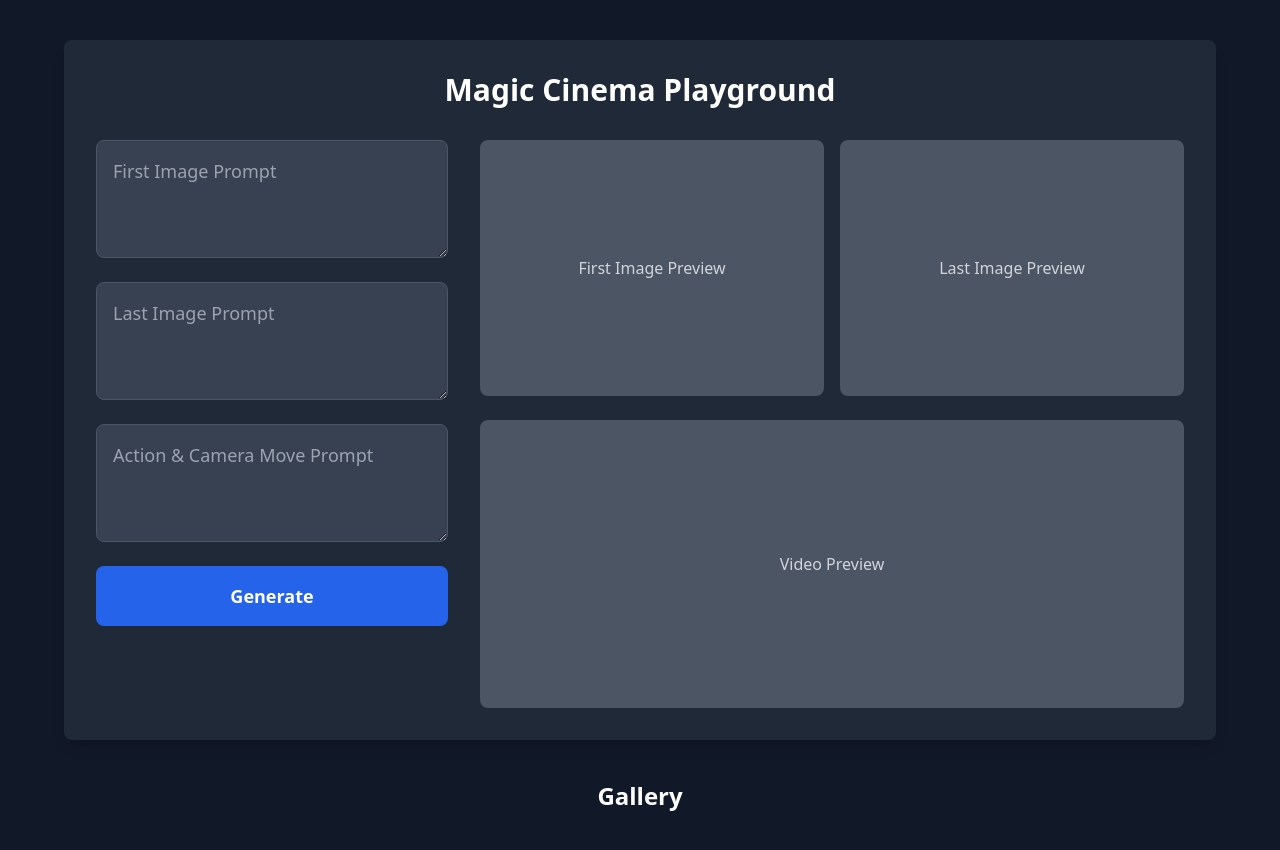
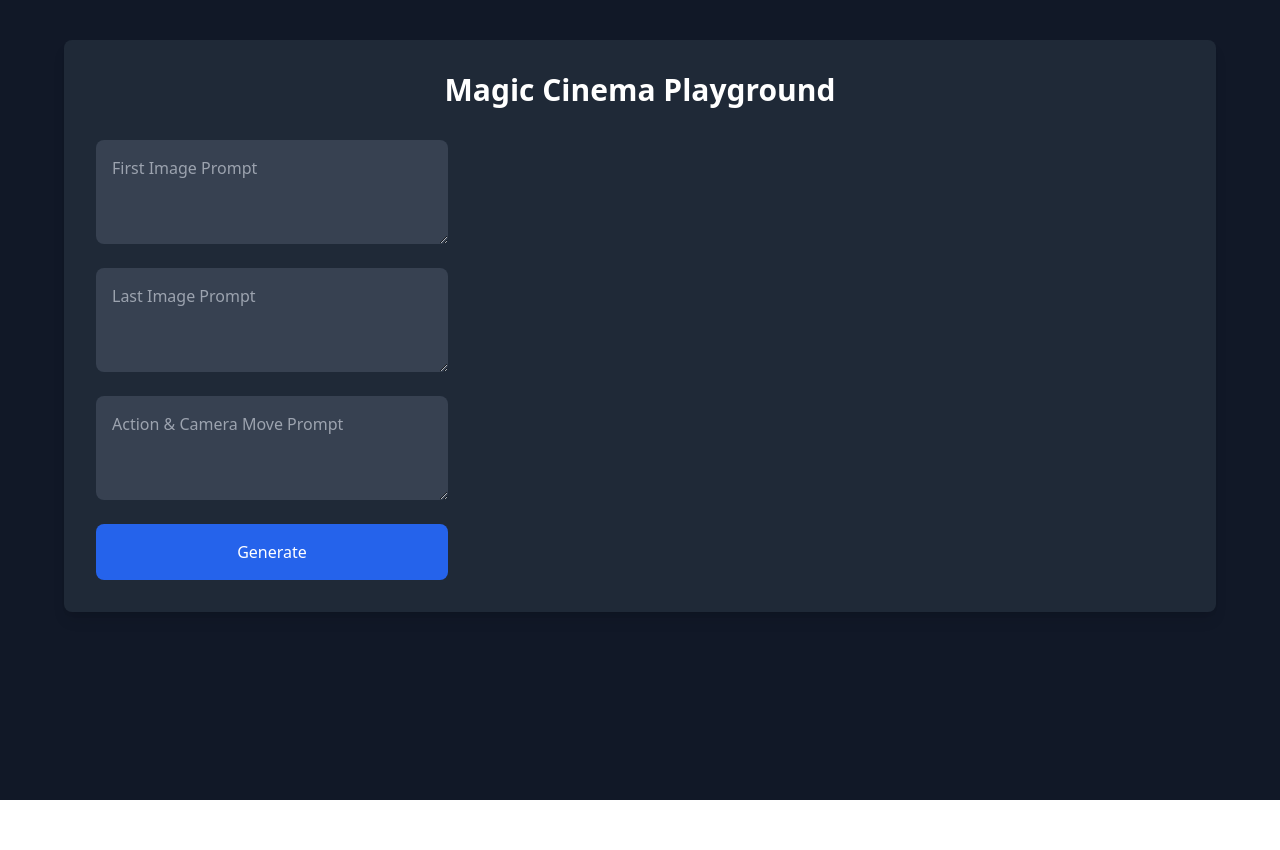
Before and after one commit to eyekayem/luma-web, a Next.js app: page / in a window 1280 px wide. Shown: the top 850 px of the page. After the commit the page ends 800 px from the top, so only its background shows below. Built offline with nearby package versions, Linux system fonts and the light colour scheme.

Commit message:
Update index.js

```diff
--- a/pages/index.js
+++ b/pages/index.js
@@ -9,40 +9,43 @@ export default function Home() {
   const [jobIds, setJobIds] = useState(null);
   const [gallery, setGallery] = useState([]);
 
-  // ✅ Load gallery from localStorage on mount
+  // Load saved gallery from localStorage
   useEffect(() => {
-    const storedGallery = JSON.parse(localStorage.getItem("gallery")) || [];
-    setGallery(storedGallery);
+    const storedGallery = JSON.parse(localStorage.getItem("gallery"));
+    if (storedGallery) {
+      setGallery(storedGallery);
+    }
   }, []);
 
-  // ✅ Poll Luma API for media generation status
+  // Poll for Luma AI job completion
   useEffect(() => {
     if (!jobIds) return;
 
     let attempts = 0;
     const interval = setInterval(async () => {
       if (attempts >= 30) {
+        console.warn("⚠️ Max polling attempts reached.");
         clearInterval(interval);
         return;
       }
 
-      const response = await fetch(
-        `/api/status?firstImageJobId=${jobIds.firstImageJobId}&lastImageJobId=${jobIds.lastImageJobId}&videoJobId=${jobIds.videoJobId || ""}&videoPrompt=${jobIds.videoPrompt}`
-      );
+      const response = await fetch(`/api/status?firstImageJobId=${jobIds.firstImageJobId}&lastImageJobId=${jobIds.lastImageJobId}&videoJobId=${jobIds.videoJobId || ""}`);
       const data = await response.json();
 
-      if (data.status === "video_processing") {
+      if (data.status === "waiting_for_images") {
+        console.log("⏳ Still waiting for images...");
+      } else if (data.status === "video_processing") {
+        console.log("🎬 Images ready! Waiting for video...");
         setMedia({ firstImage: data.firstImage, lastImage: data.lastImage, video: null });
 
         if (!jobIds.videoJobId && data.videoJobId) {
-          setJobIds((prevJobIds) => ({ ...prevJobIds, videoJobId: data.videoJobId }));
+          setJobIds((prev) => ({ ...prev, videoJobId: data.videoJobId }));
         }
       } else if (data.status === "completed") {
-        setMedia({ ...media, video: data.video });
-        setJobIds(null);
-        clearInterval(interval);
+        console.log("✅ Video complete!");
+        setMedia({ firstImage: data.firstImage, lastImage: data.lastImage, video: data.video });
 
-        // ✅ Save to gallery
+        // Save new entry to gallery
         const newEntry = {
           firstImagePrompt,
           lastImagePrompt,
@@ -51,10 +54,13 @@ export default function Home() {
           lastImage: data.lastImage,
           video: data.video,
         };
+        const updatedGallery = [newEntry, ...gallery];
 
-        const updatedGallery = [newEntry, ...gallery];
+        // Save updated gallery to localStorage
         setGallery(updatedGallery);
         localStorage.setItem("gallery", JSON.stringify(updatedGallery));
+
+        clearInterval(interval);
       }
 
       attempts++;
@@ -63,7 +69,6 @@ export default function Home() {
     return () => clearInterval(interval);
   }, [jobIds]);
 
-  // ✅ Handle media generation
   const generateMedia = async (e) => {
     e.preventDefault();
     setLoading(true);
@@ -93,6 +98,7 @@ export default function Home() {
         lastImageJobId: data.lastImageJobId,
         videoPrompt: data.videoPrompt,
       });
+
     } catch (error) {
       console.error("API Error:", error);
       alert("Error generating media. Check console for details.");
@@ -103,87 +109,20 @@ export default function Home() {
 
   return (
     <div className="flex flex-col items-center min-h-screen bg-gray-900 text-white p-10">
-      {/* Main UI Container */}
       <div className="flex flex-col w-full max-w-6xl bg-gray-800 shadow-lg rounded-lg p-8 space-y-8">
         <h1 className="text-3xl font-bold text-center">Magic Cinema Playground</h1>
-
-        {/* Input & Preview Section */}
         <div className="flex flex-row space-x-8">
-          {/* 🔵 LEFT SIDE: Input Fields */}
           <div className="w-1/3 flex flex-col space-y-6">
-            <textarea
-              className="w-full p-4 rounded-lg bg-gray-700 text-white text-lg border border-gray-600 focus:border-blue-500 transition-all"
-              rows="3"
-              placeholder="First Image Prompt"
-              value={firstImagePrompt}
-              onChange={(e) => setFirstImagePrompt(e.target.value)}
-              required
-            />
-            <textarea
-              className="w-full p-4 rounded-lg bg-gray-700 text-white text-lg border border-gray-600 focus:border-blue-500 transition-all"
-              rows="3"
-              placeholder="Last Image Prompt"
-              value={lastImagePrompt}
-              onChange={(e) => setLastImagePrompt(e.target.value)}
-              required
-            />
-            <textarea
-              className="w-full p-4 rounded-lg bg-gray-700 text-white text-lg border border-gray-600 focus:border-blue-500 transition-all"
-              rows="3"
-              placeholder="Action & Camera Move Prompt"
-              value={videoPrompt}
-              onChange={(e) => setVideoPrompt(e.target.value)}
-              required
-            />
-            <button
-              type="submit"
-              onClick={generateMedia}
-              className="w-full p-4 bg-blue-600 rounded-lg text-lg font-semibold hover:bg-blue-700 disabled:bg-gray-600 transition-all"
-              disabled={loading}
-            >
-              {loading ? "Generating..." : "Generate"}
-            </button>
+            <textarea className="w-full p-4 rounded-lg bg-gray-700 text-white" rows="3" placeholder="First Image Prompt" value={firstImagePrompt} onChange={(e) => setFirstImagePrompt(e.target.value)} required />
+            <textarea className="w-full p-4 rounded-lg bg-gray-700 text-white" rows="3" placeholder="Last Image Prompt" value={lastImagePrompt} onChange={(e) => setLastImagePrompt(e.target.value)} required />
+            <textarea className="w-full p-4 rounded-lg bg-gray-700 text-white" rows="3" placeholder="Action & Camera Move Prompt" value={videoPrompt} onChange={(e) => setVideoPrompt(e.target.value)} required />
+            <button type="submit" onClick={generateMedia} className="w-full p-4 bg-blue-600 rounded-lg" disabled={loading}>{loading ? "Generating..." : "Generate"}</button>
           </div>
-
-          {/* 🔴 RIGHT SIDE: Image & Video Preview */}
           <div className="w-2/3 flex flex-col space-y-6">
-            {/* Image Previews */}
-            <div className="flex justify-center space-x-4">
-              <div className="w-1/2 h-64 bg-gray-600 rounded-lg flex items-center justify-center text-gray-300">
-                {media.firstImage ? <img src={media.firstImage} alt="First Image" className="w-full rounded-lg shadow-lg" /> : "First Image Preview"}
-              </div>
-              <div className="w-1/2 h-64 bg-gray-600 rounded-lg flex items-center justify-center text-gray-300">
-                {media.lastImage ? <img src={media.lastImage} alt="Last Image" className="w-full rounded-lg shadow-lg" /> : "Last Image Preview"}
-              </div>
-            </div>
-
-            {/* Video Preview */}
-            <div className="w-full h-72 bg-gray-600 rounded-lg flex items-center justify-center text-gray-300">
-              {media.video ? (
-                <video controls className="w-full rounded-lg">
-                  <source src={media.video} type="video/mp4" />
-                </video>
-              ) : (
-                "Video Preview"
-              )}
-            </div>
+            {media.firstImage && <img src={media.firstImage} alt="First Image" className="w-1/2 rounded-lg" />}
+            {media.lastImage && <img src={media.lastImage} alt="Last Image" className="w-1/2 rounded-lg" />}
+            {media.video && <video controls className="w-full rounded-lg"><source src={media.video} type="video/mp4" /></video>}
           </div>
-        </div>
-      </div>
-
-      {/* ✅ Gallery Section */}
-      <div className="w-full max-w-6xl mt-10">
-        <h2 className="text-2xl font-bold text-center mb-4">Gallery</h2>
-        <div className="grid grid-cols-3 gap-6">
-          {gallery.map((item, index) => (
-            <div key={index} className="bg-gray-800 p-4 rounded-lg shadow-lg">
-              <p className="text-gray-400 text-sm">{item.firstImagePrompt} → {item.lastImagePrompt}</p>
-              <img src={item.firstImage} alt="Gallery First" className="w-full rounded-lg mt-2" />
-              <img src={item.lastImage} alt="Gallery Last" className="w-full rounded-lg mt-2" />
-              {item.videoPrompt && <p className="text-gray-300 text-center italic my-2">"{item.videoPrompt}"</p>}
-              {item.video && <video controls className="w-full rounded-lg mt-2"><source src={item.video} type="video/mp4" /></video>}
-            </div>
-          ))}
         </div>
       </div>
     </div>
```
